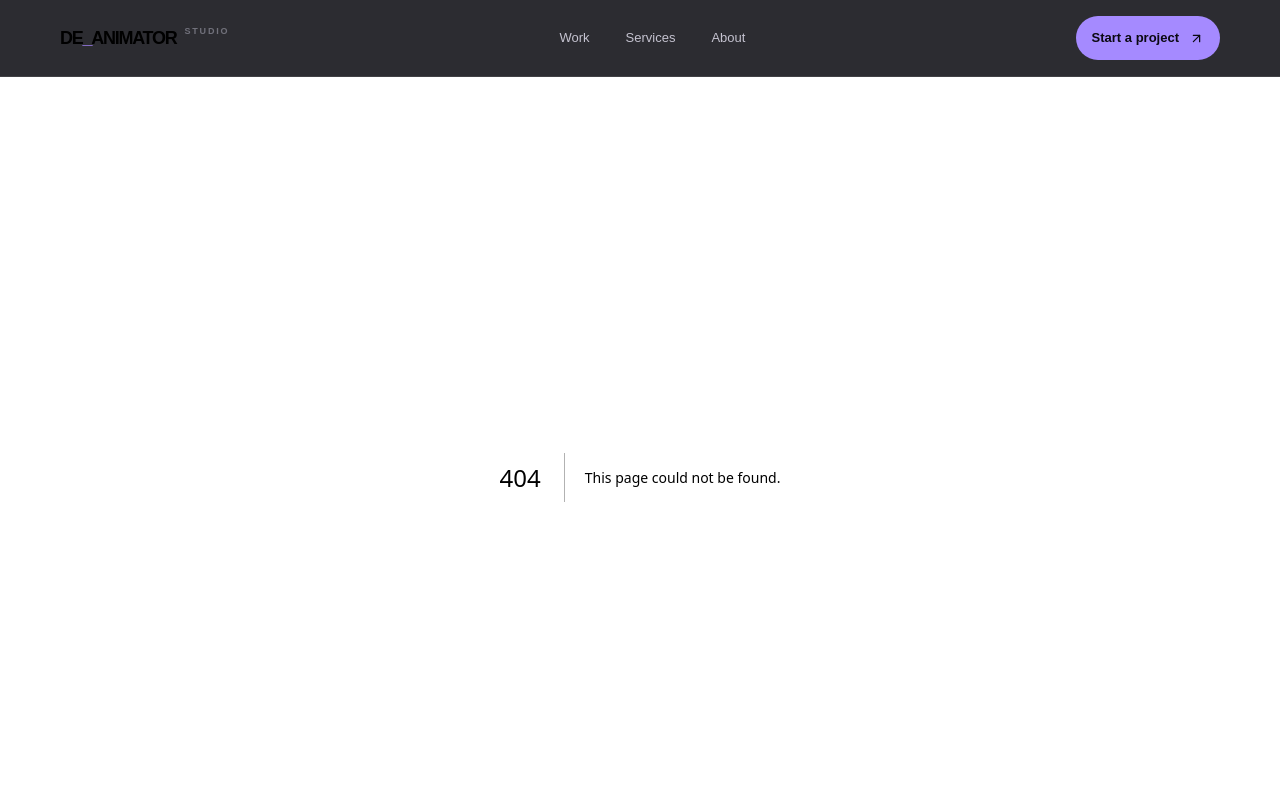
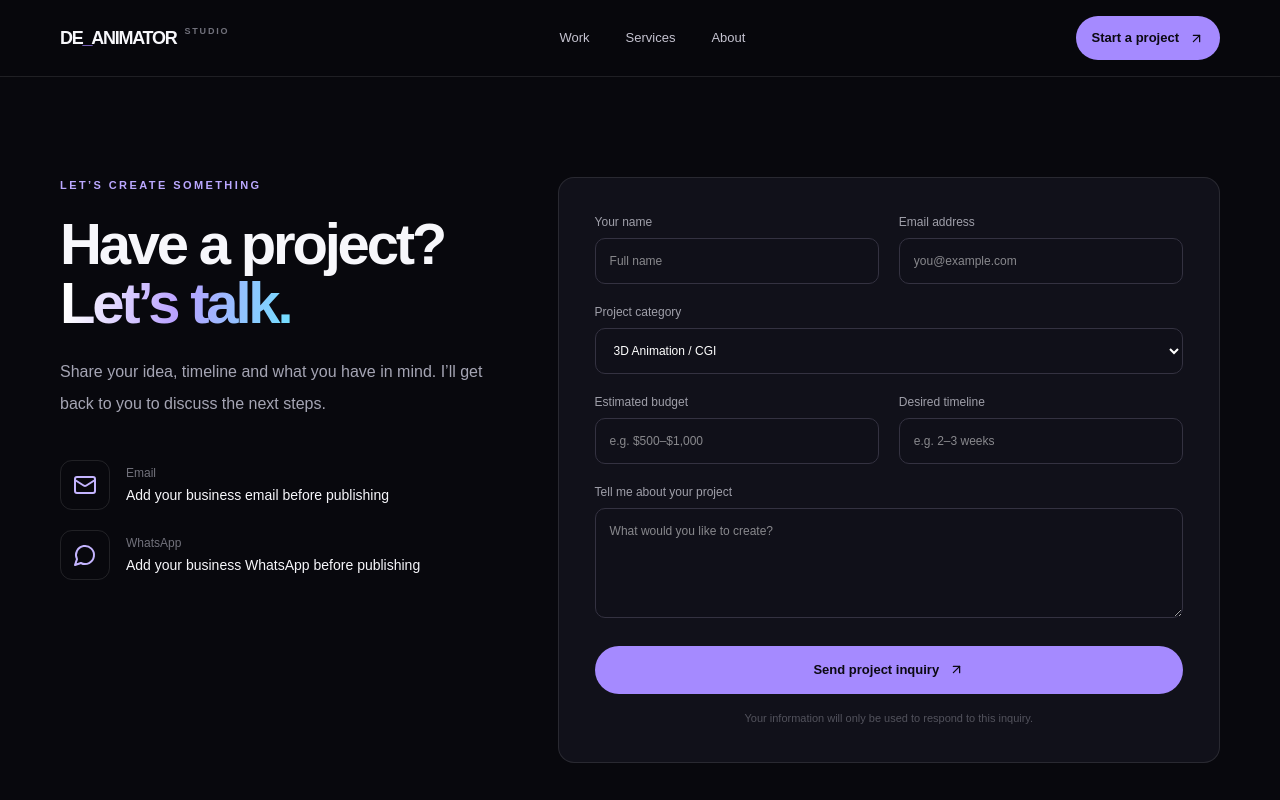
Before and after one commit to kenny6292/DE_ANIMATOR, a Next.js app: page /contact in a window 1280 px wide. Before the commit this address had no page. Shown: the top 800 px of the page. Built offline with nearby package versions, Linux system fonts and the light colour scheme.

Commit message:
Add src/app/contact/page.jsx

```diff
--- /dev/null
+++ b/src/app/contact/page.jsx
@@ -0,0 +1,59 @@
+"use client";
+import { useState } from "react";
+import { ArrowUpRight, Mail, MessageCircle } from "lucide-react";
+
+export default function Contact() {
+  const [status, setStatus] = useState("");
+  const [busy, setBusy] = useState(false);
+
+  async function submit(event) {
+    event.preventDefault();
+    setBusy(true);
+    setStatus("");
+    const form = event.currentTarget;
+    const data = Object.fromEntries(new FormData(form));
+    try {
+      const response = await fetch("/api/contact", {
+        method: "POST",
+        headers: { "Content-Type": "application/json" },
+        body: JSON.stringify(data)
+      });
+      const result = await response.json();
+      setStatus(result.message);
+      if (response.ok) form.reset();
+    } catch {
+      setStatus("Something went wrong. Please try again.");
+    } finally {
+      setBusy(false);
+    }
+  }
+
+  return (
+    <main className="section min-h-screen">
+      <div className="container grid gap-14 lg:grid-cols-[.8fr_1.2fr]">
+        <div>
+          <p className="eyebrow mb-5">Let’s create something</p>
+          <h1 className="section-heading">Have a project?<br /><span className="gradient-text">Let’s talk.</span></h1>
+          <p className="muted mt-6 max-w-md leading-8">Share your idea, timeline and what you have in mind. I’ll get back to you to discuss the next steps.</p>
+          <div className="mt-10 space-y-5">
+            <div className="flex items-center gap-4"><span className="rounded-xl border border-white/10 p-3 text-violet-300"><Mail /></span><div><p className="text-xs text-zinc-500">Email</p><p className="mt-1 text-sm">Add your business email before publishing</p></div></div>
+            <div className="flex items-center gap-4"><span className="rounded-xl border border-white/10 p-3 text-violet-300"><MessageCircle /></span><div><p className="text-xs text-zinc-500">WhatsApp</p><p className="mt-1 text-sm">Add your business WhatsApp before publishing</p></div></div>
+          </div>
+        </div>
+        <form onSubmit={submit} className="rounded-2xl border border-white/10 bg-[#11111a] p-6 md:p-9">
+          <div className="grid gap-5 sm:grid-cols-2">
+            <label className="text-xs text-zinc-400">Your name<input required name="name" className="input mt-2" placeholder="Full name" /></label>
+            <label className="text-xs text-zinc-400">Email address<input required type="email" name="email" className="input mt-2" placeholder="you@example.com" /></label>
+            <label className="text-xs text-zinc-400 sm:col-span-2">Project category<select name="category" className="input mt-2"><option>3D Animation / CGI</option><option>2D Animation</option><option>Product Animation</option><option>Motion Graphics</option><option>Character / VTuber</option><option>Other</option></select></label>
+            <label className="text-xs text-zinc-400">Estimated budget<input name="budget" className="input mt-2" placeholder="e.g. $500–$1,000" /></label>
+            <label className="text-xs text-zinc-400">Desired timeline<input name="timeline" className="input mt-2" placeholder="e.g. 2–3 weeks" /></label>
+            <label className="text-xs text-zinc-400 sm:col-span-2">Tell me about your project<textarea required name="message" rows="5" className="input mt-2" placeholder="What would you like to create?" /></label>
+          </div>
+          <button disabled={busy} className="btn btn-primary mt-6 w-full disabled:opacity-50">{busy ? "Sending..." : "Send project inquiry"} <ArrowUpRight size={15} /></button>
+          {status && <p role="status" className="mt-4 text-sm text-violet-200">{status}</p>}
+          <p className="mt-4 text-center text-[11px] text-zinc-600">Your information will only be used to respond to this inquiry.</p>
+        </form>
+      </div>
+    </main>
+  );
+}
```
